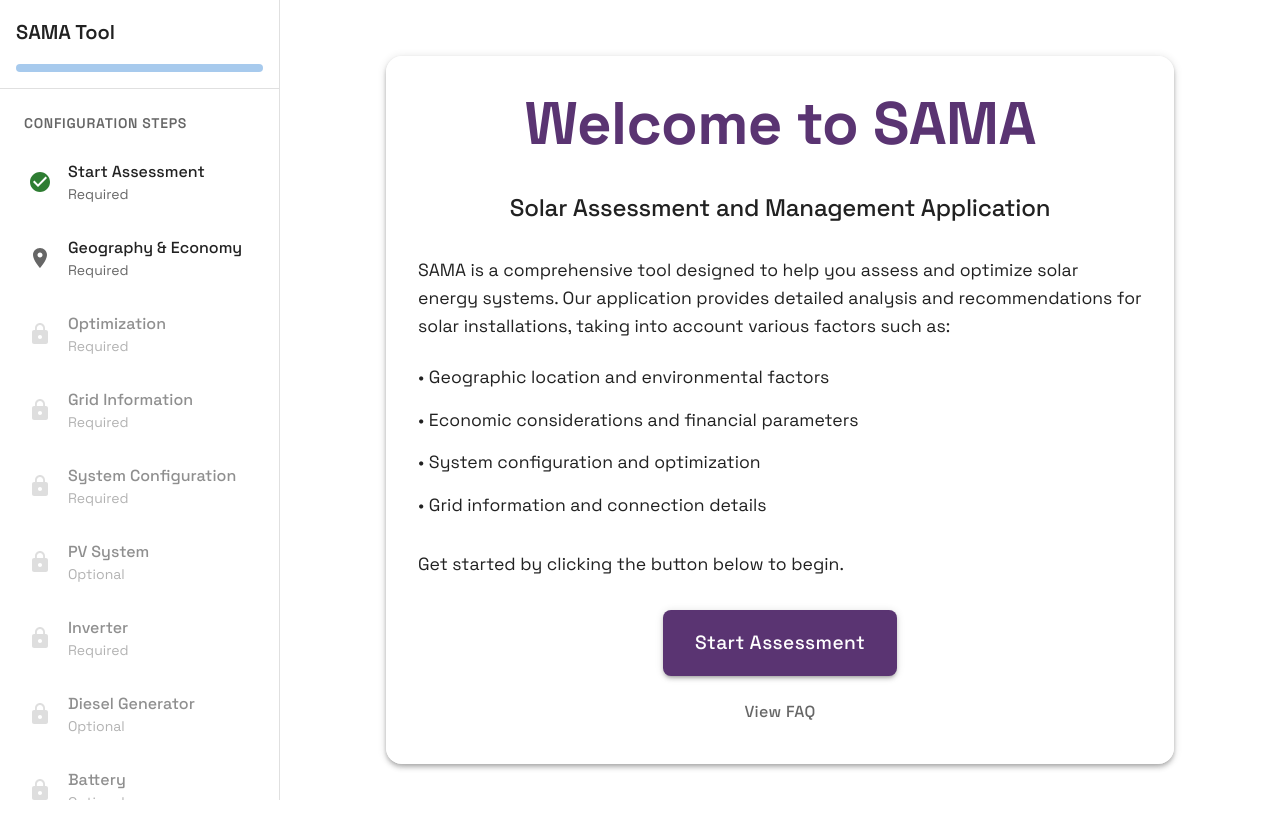
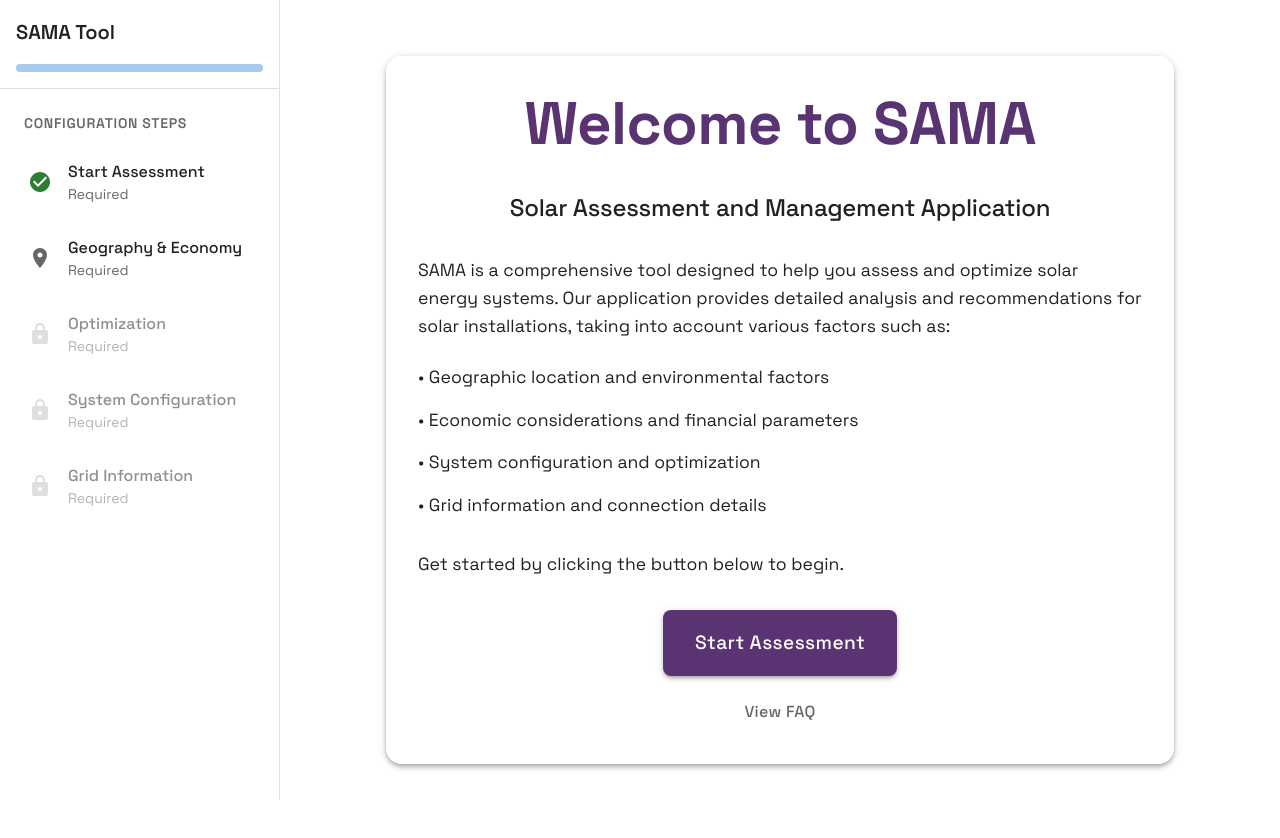
Before and after one commit to mlekhi/SAMA, a React (Vite) app in the folder frontend/: page / in a window 1280 px wide. Shown: the top 838 px of the page. Built offline with nearby package versions, Linux system fonts and the light colour scheme; no server answers.

Commit message:
updating page order/visibility

```diff
--- a/frontend/src/renderer/components/Navigation.jsx
+++ b/frontend/src/renderer/components/Navigation.jsx
@@ -77,47 +77,17 @@ const steps = [
     required: true
   },
   {
-    label: 'Grid Information',
-    path: '/grid',
-    icon: GridIcon,
-    required: true
-  },
-  {
     label: 'System Configuration',
     path: '/system',
     icon: SettingsIcon,
     required: true
   },
   {
-    label: 'PV System',
-    path: '/pv',
-    icon: SolarIcon,
-    required: false
-  },
-  {
-    label: 'Inverter',
-    path: '/inverter',
-    icon: ElectricIcon,
+    label: 'Grid Information',
+    path: '/grid',
+    icon: GridIcon,
     required: true
   },
-  {
-    label: 'Diesel Generator',
-    path: '/dg',
-    icon: PowerIcon,
-    required: false
-  },
-  {
-    label: 'Battery',
-    path: '/bat',
-    icon: BatteryIcon,
-    required: false
-  },
-  {
-    label: 'Wind Turbine',
-    path: '/wt',
-    icon: WindIcon,
-    required: false
-  }
 ];
 
 const StyledDrawer = styled(Drawer)(({ theme }) => ({
```
